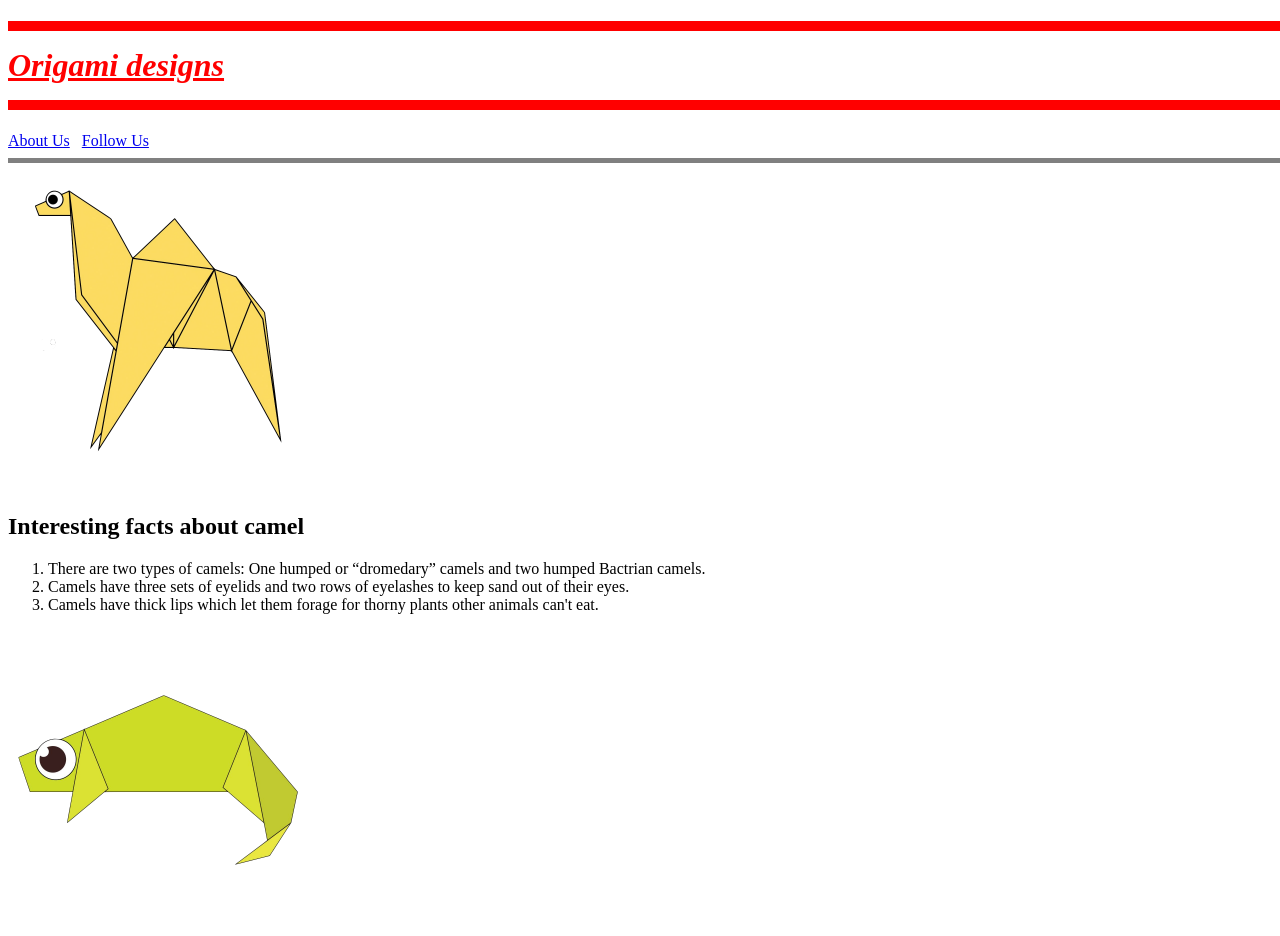
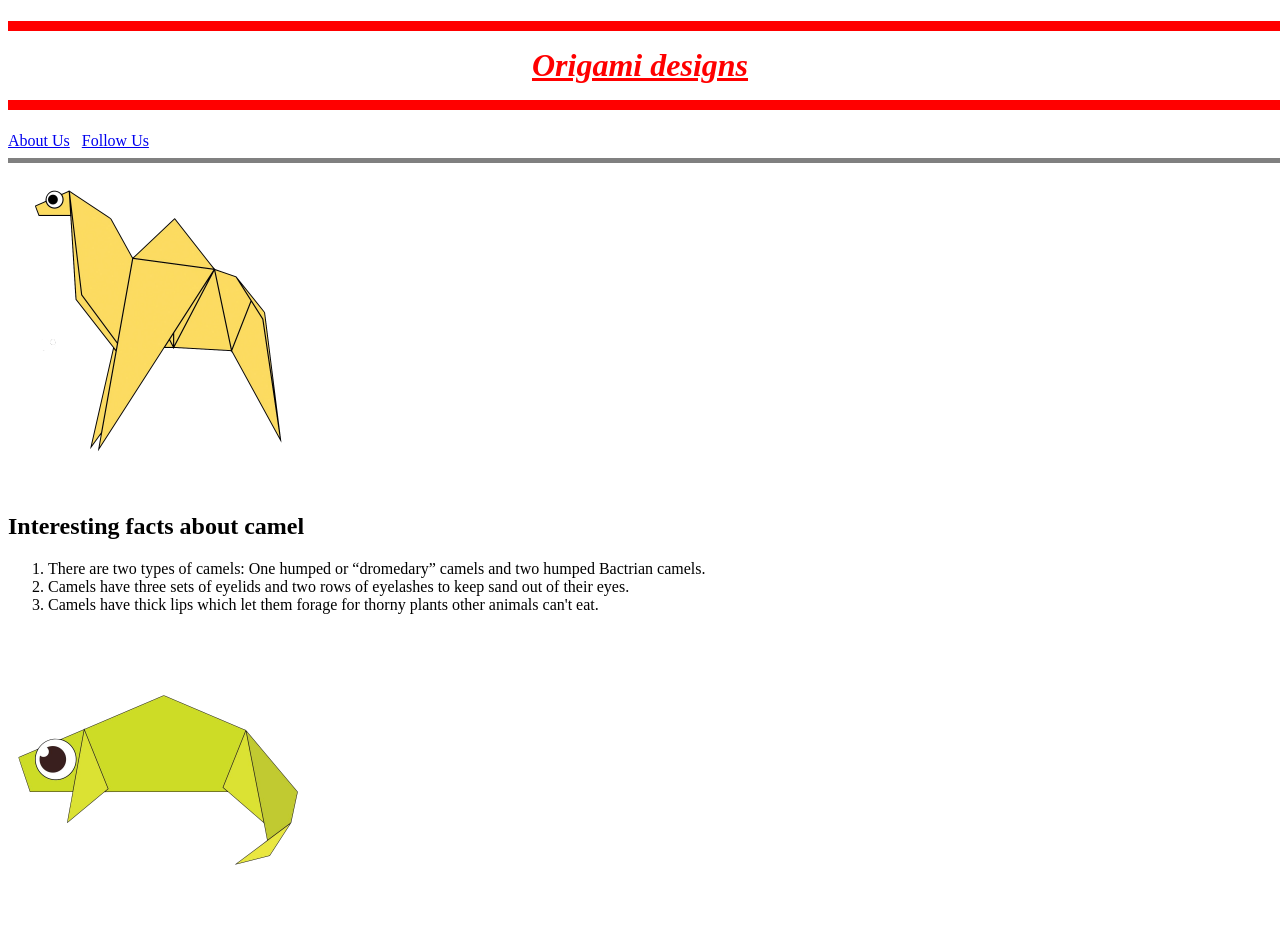
Before and after one commit to Mayukh2007/Project-49, a plain HTML site: page index.html in a window 1280 px wide. Shown: the top 936 px of the page. Drawn offline with Linux system fonts and the light colour scheme.

Commit message:
Add files via upload

```diff
--- a/index.html
+++ b/index.html
@@ -11,7 +11,7 @@ color:red
 <body>
 <h1>
 <hr width= 10000px size=10px color="red">
-<b><u><i>Origami designs  </i></b></u>
+<b><u><i><center>Origami designs</center></i></b></u>
 <hr width= 10000px size=10px color="red">
 </h1>
 <a href = "aboutus.html" target="_blank">About Us</a> &nbsp;
```
